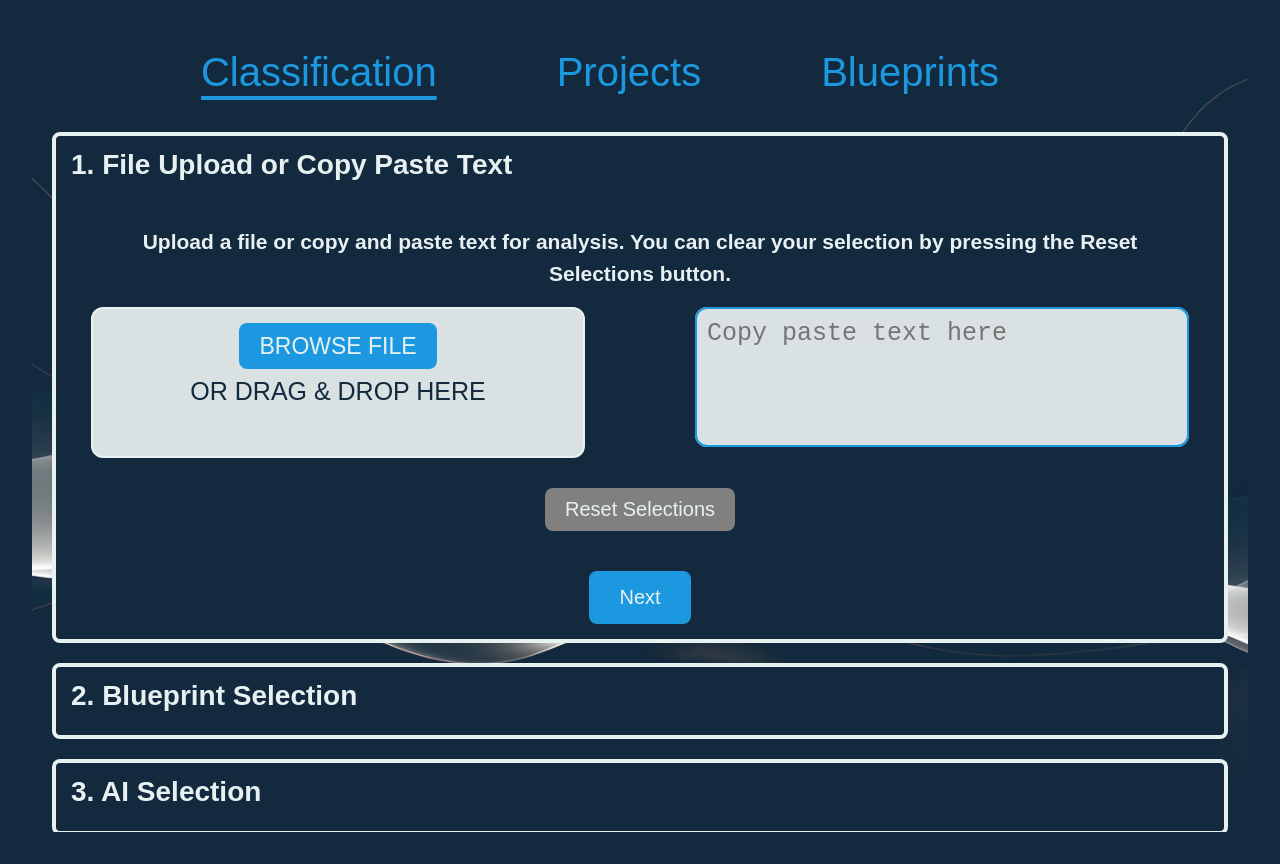
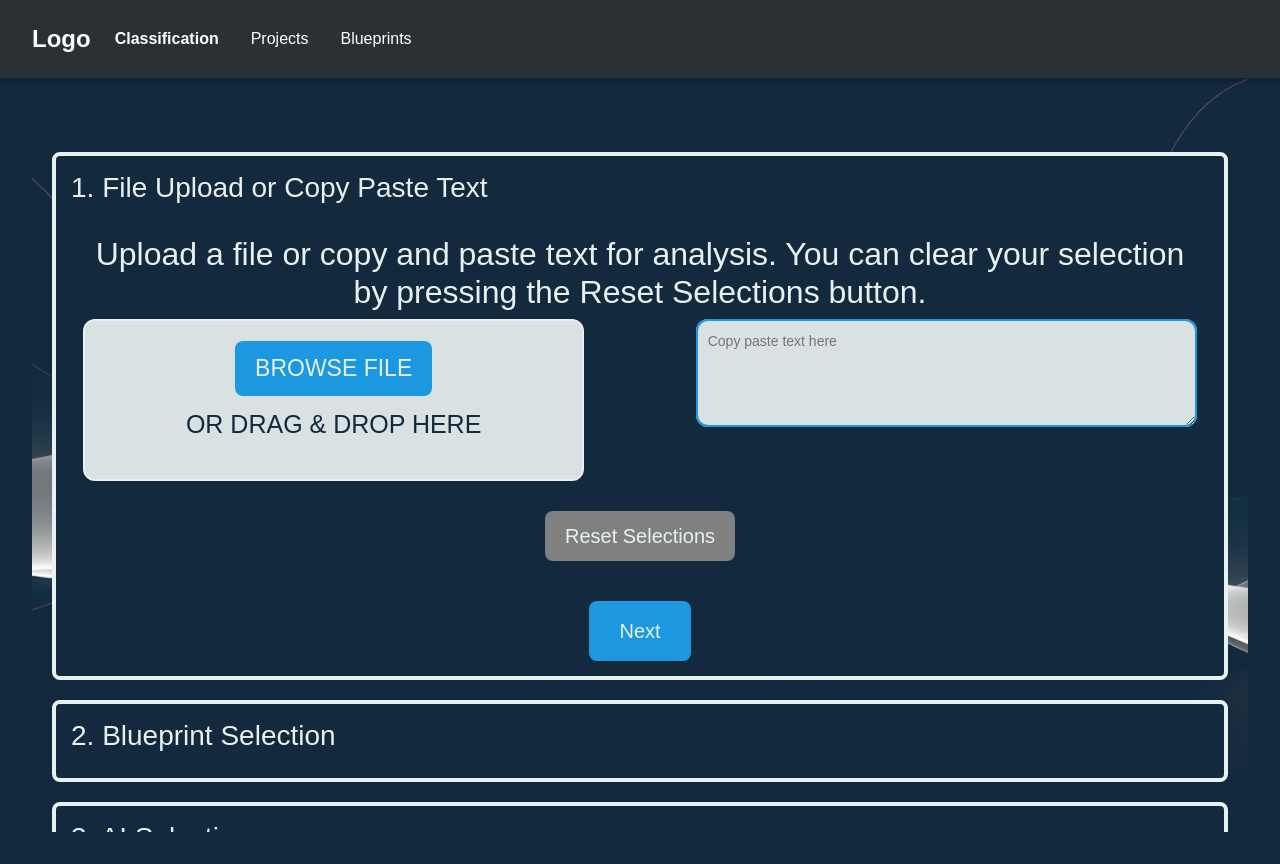
Before and after one commit to ProjectCED/CED-LLM, a React (Vite) app in the folder frontend/: page /app/classification in a window 1280 px wide. Built offline with nearby package versions, Linux system fonts and the light colour scheme.

Commit message:
Changing header to NavBar component

```diff
--- a/frontend/package.json
+++ b/frontend/package.json
@@ -10,7 +10,9 @@
     "preview": "vite preview"
   },
   "dependencies": {
+    "bootstrap": "^5.3.3",
     "react": "^18.3.1",
+    "react-bootstrap": "^2.10.5",
     "react-dom": "^18.3.1",
     "react-router-dom": "^6.27.0"
   },
--- a/frontend/src/App.css
+++ b/frontend/src/App.css
@@ -18,3 +18,8 @@
   background-size: cover;
   background-position: center;
 }
+
+/* Adds top padding to ensure content is not hidden under the fixed navbar */
+.main-content {
+  padding-top: 100px; /* Adjust this value if your navbar height changes */
+}
--- a/frontend/src/App.jsx
+++ b/frontend/src/App.jsx
@@ -28,12 +28,13 @@ function MainLayout() {
   return (
     <>
       <Header />
-      <Routes>
-        <Route path="classification" element={<Classification />} />
-        <Route path="projects" element={<Projects />} />
-        <Route path="blueprints" element={<Blueprints />} />
-      </Routes>
-
+      <div className="main-content">
+        <Routes>
+          <Route path="classification" element={<Classification />} />
+          <Route path="projects" element={<Projects />} />
+          <Route path="blueprints" element={<Blueprints />} />
+        </Routes>
+      </div>
     </>
   );
 }
--- a/frontend/src/Header.css
+++ b/frontend/src/Header.css
@@ -1,32 +1,37 @@
-/* Styles for the navigation bar, including padding. */
-nav {
-    padding: 10px;
-  }
+/* Custom styles for the navbar */
+.custom-navbar {
+  background-color: #2B3034 !important; /* Set navbar to grey */
+  padding: 1rem;
+  position: fixed;
+  width: 100%;
+  top: 0;
+  left: 0;
+  z-index: 1000;
+  box-shadow: 0 4px 8px rgba(0, 0, 0, 0.2);
+}
 
-  /* Styles for the unordered list, removing bullet points and centering items. */
-  nav ul {
-    list-style-type: none;
-    display: flex;
-    justify-content: center;
-    padding: 0;
-    margin: 0;
-  }
+/* Style for the brand/logo */
+.navbar-brand {
+  color: white !important;
+  font-size: 1.5rem;
+  font-weight: bold;
+  margin-left: 1rem; /* Add some space from the left corner */
+}
 
-  /* Styles for list items, adding margin for spacing. */
-  nav li {
-    margin-right: 80px;
-  }
+/* Style for nav links */
+.nav-link {
+  color: white !important;
+  margin-right: 1rem;
+  font-weight: 500;
+  text-decoration: none;
+}
 
-  /* Styles for navigation links, including color, text decoration, font size, and padding. */
-  nav a {
-    color: #1B98E0;
-    text-decoration: none;
-    font-size: 40px;
-    padding: 5px 20px;
-  }
+/* Style for the active nav link */
+.nav-link.active {
+  font-weight: bold; /* Make the active link bold */
+}
 
-  /* Styles for the active link, applying an underline and adjusting its position. */
-  nav a.active {
-    text-decoration: underline;
-    text-underline-offset: 10px;
-  }
+/* Hover effect for links */
+.nav-link:hover {
+  color: #e2e2e2 !important;
+}
--- a/frontend/src/Header.jsx
+++ b/frontend/src/Header.jsx
@@ -1,38 +1,29 @@
 import React from 'react';
 import { NavLink } from 'react-router-dom';
+import { Navbar, Nav } from 'react-bootstrap';
+import 'bootstrap/dist/css/bootstrap.min.css';
 import './Header.css';
 
 const Header = () => {
     return (
-        <nav>
-          <ul>
-            <li>
-            <NavLink
-              to="/app/classification"
-              className={({ isActive }) => isActive ? 'active' : ''}
-            >
+      <Navbar expand="lg" className="custom-navbar">
+        <Navbar.Brand href="/" className="navbar-brand">Logo</Navbar.Brand>
+        <Navbar.Toggle aria-controls="basic-navbar-nav" />
+        <Navbar.Collapse id="basic-navbar-nav">
+          <Nav className="mr-auto">
+            <Nav.Link as={NavLink} to="/app/classification" className="nav-link" activeClassName="active">
               Classification
-            </NavLink>
-            </li>
-            <li>
-              <NavLink
-                to="/app/projects"
-                className={({ isActive }) => isActive ? 'active' : ''}
-              >
-                Projects
-              </NavLink>
-            </li>
-            <li>
-              <NavLink
-                to="/app/blueprints"
-                className={({ isActive }) => isActive ? 'active' : ''}
-              >
-                Blueprints
-              </NavLink>
-            </li>
-          </ul>
-        </nav>
-      );
+            </Nav.Link>
+            <Nav.Link as={NavLink} to="/app/projects" className="nav-link" activeClassName="active">
+              Projects
+            </Nav.Link>
+            <Nav.Link as={NavLink} to="/app/blueprints" className="nav-link" activeClassName="active">
+              Blueprints
+            </Nav.Link>
+          </Nav>
+        </Navbar.Collapse>
+      </Navbar>
+    );
   }
 
 export default Header;
```
Also changed, not shown: 1 other file (tests, documents, lock files or other folders).
